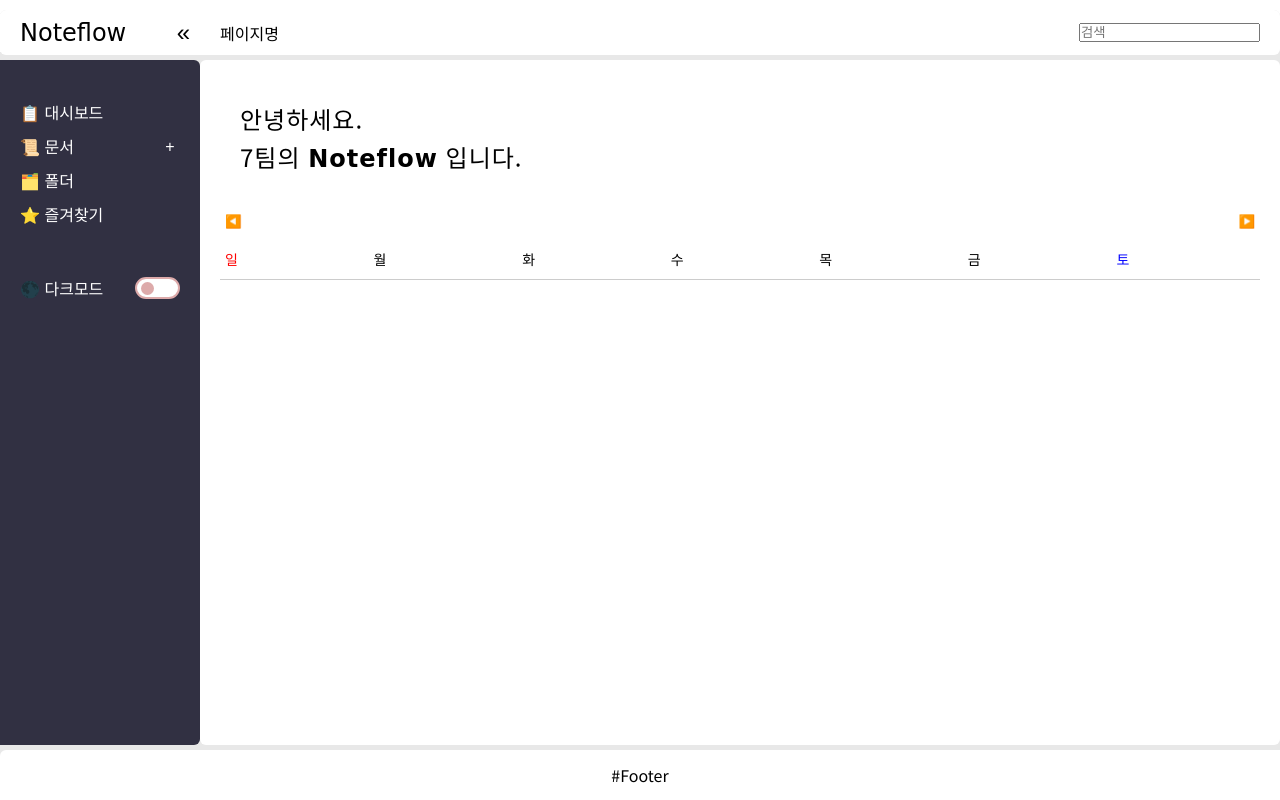
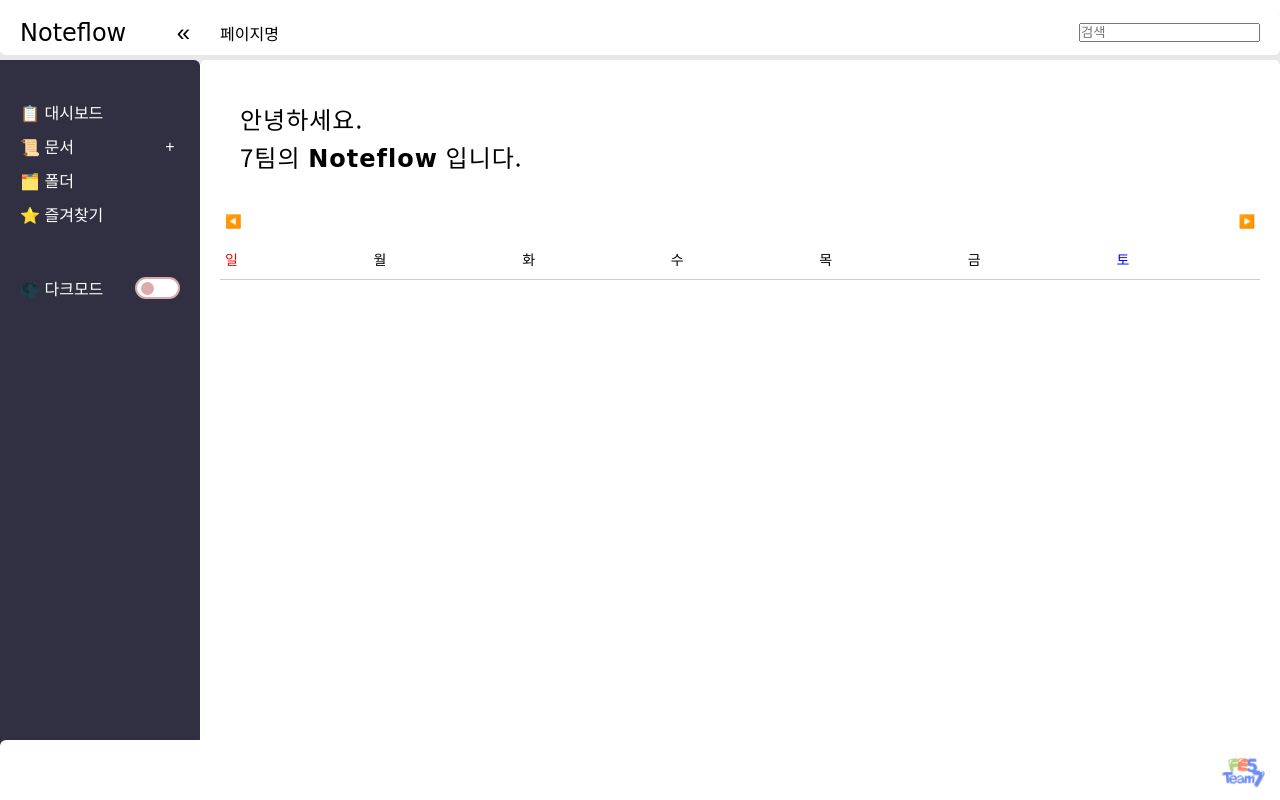
Before and after one commit to seoyeoxxlee/v1, a website with bundled scripts: page index.html in a window 1280 px wide. Built offline with nearby package versions, Linux system fonts and the light colour scheme; no server answers; a web font is replaced by a local one.

Commit message:
footer 팀 로고 삽입

```diff
--- a/css/layout.css
+++ b/css/layout.css
@@ -321,12 +321,17 @@
 	left: 0;
 	width: 100%;
 	display: flex;
-	justify-content: center;
+	justify-content: end;
 	align-items: center;
 	background: #fff;
 	padding: 10px;
+	height: 60px;
 	min-height: 50px; /* 최소 높이 설정 (너무 작아지는 것 방지) */
 	border-top-left-radius: 6px;
+}
+
+.footerImg {
+	width: 50px;
 }
 
 .modal {
--- a/index.html
+++ b/index.html
@@ -61,7 +61,7 @@
             <ul class="sideMenu_settings">
                 <li>
                     <div class="gnb_darkMode">
-                        <a href="#">🌑 다크모드</a>
+                        <a href="">🌑 다크모드</a>
                         <div class="switch-wrapper">
                             <input type="checkbox" id="switch">
                             <label for="switch" class="switch_label">
@@ -116,7 +116,7 @@
         </main>
 
         <footer>
-            <div>#Footer</div>
+            <img class="footerImg" src="images/team7.png" alt="team7">
         </footer>
     </div>
 
```
Also changed, not shown: images/team7.png (added).
